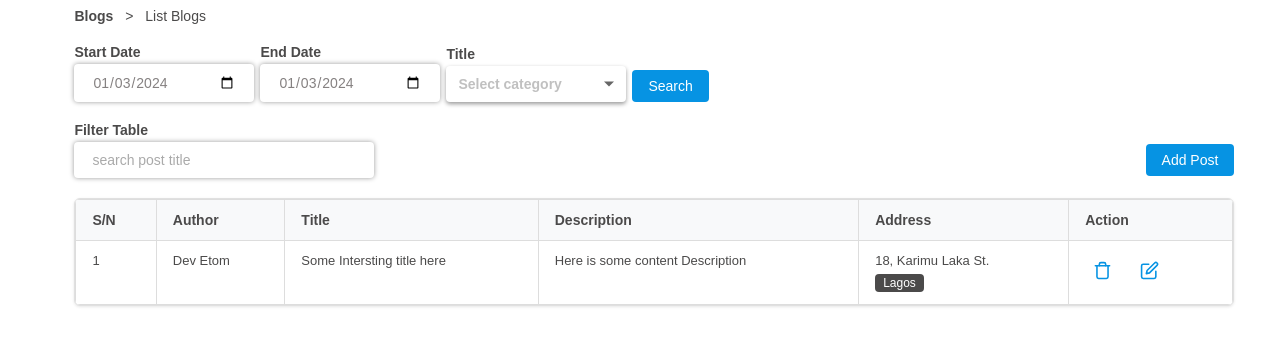
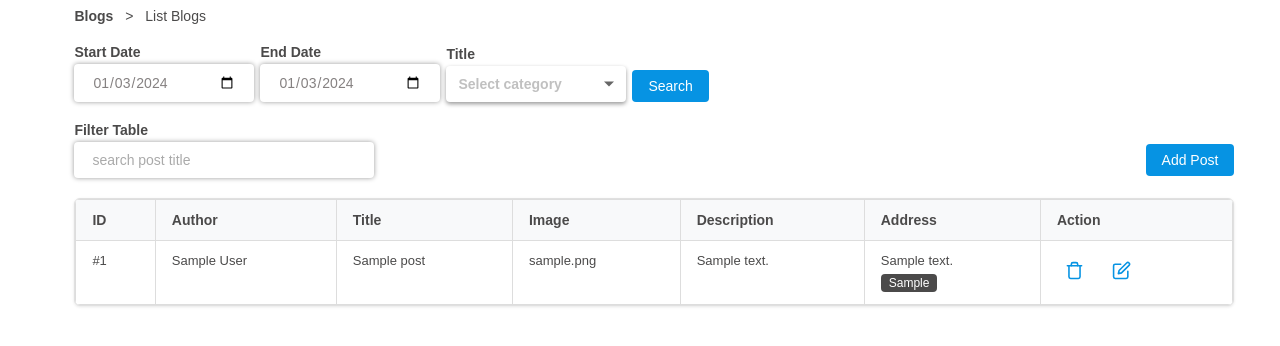
Before and after one commit to Laivee/netwalkers_task, a CodeIgniter app: page /netwalkers/ in a window 1280 px wide. Shown: the part 157-503 px from the top of the page. Run offline with CodeIgniter, Linux system fonts and the light colour scheme; tables that the repository leaves empty or names only in its code hold one stand-in row (values such as "Sample post").

Commit message:
Implemented the tabulation of records on the index page

```diff
--- a/application/controllers/BlogController.php
+++ b/application/controllers/BlogController.php
@@ -23,6 +23,8 @@ class BlogController extends CI_Controller
     public function index()
     {
 		$data['title'] = 'List Blogs';
+		$data['posts'] = $this->blog->fetch_all_posts();
+
 		$this->load->view('head', $data);
 		$this->load->view('header', $data);
 		$this->load->view('index', $data);
--- a/application/models/Blog.php
+++ b/application/models/Blog.php
@@ -9,7 +9,12 @@ class Blog extends CI_Model {
 
     public function create_new_post($data)
     {
-            $this->db->insert('posts', $data);
+        $this->db->insert('posts', $data);
+    }
+    public function fetch_all_posts()
+    {
+        $query = $this->db->get('posts');
+        return $query->result_array();
     }
 
 }
--- a/application/views/index.php
+++ b/application/views/index.php
@@ -1,6 +1,5 @@
 <?php defined('BASEPATH') OR exit('No direct script access allowed'); ?>
 <!-- Placeholder for main page content -->
-
 
         <div class="filter-section2">
             <div class="filter-row2">
@@ -38,24 +37,27 @@
             <table id="blogTable2" class="table2">
                 <thead>
                     <tr>
-                        <th>S/N</th>
+                        <th>ID</th>
                         <th>Author</th>
                         <th>Title</th>
+                        <th>Image</th>
                         <th>Description</th>
                         <th>Address</th>
                         <th>Action</th>
                     </tr>
                 </thead>
                 <tbody>
+                    <?php foreach($posts as $post) : ?>
                     <tr>
-                        <td>1</td>
-                        <td>Dev Etom</td>
-                        <td>Some Intersting title here</td>
-                        <td>Here is some content Description</td>
+                        <td>#<?php echo $post['id']; ?></td>
+                        <td><?php echo $post['author']; ?></td>
+                        <td><?php echo $post['title']; ?></td>
+                        <td><?php echo $post['featured_image']; ?></td>
+                        <td><?php echo $post['description']; ?></td>
                         <td>
                             <div class="views-content2">
-                                <span>18, Karimu Laka St.</span>
-                                <div class="badge2">Lagos</div>
+                                <span><?php echo $post['address']; ?></span>
+                                <div class="badge2"><?php echo $post['location']; ?></div>
                             </div>
                         </td>
                         <td>
@@ -76,6 +78,7 @@
                             </div>
                         </td>
                     </tr>
+                    <?php endforeach; ?>
                 </tbody>
             </table>
         </div>
```
